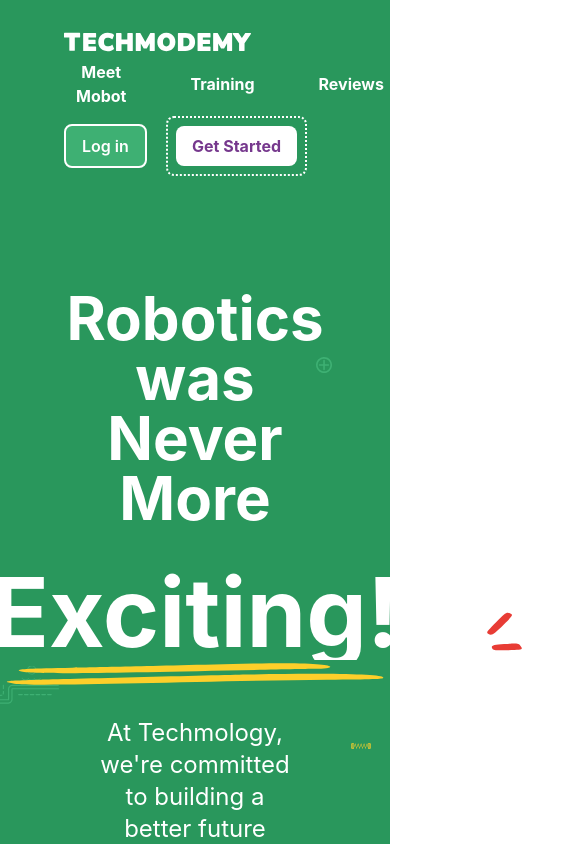
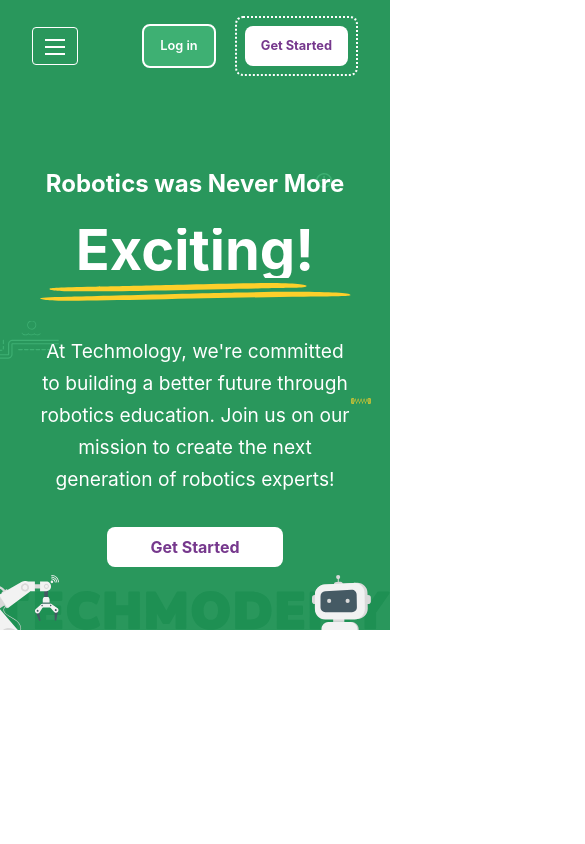
Before and after one commit to Fellah-wassim/Techmodemy-Platform, a React (Create React App) app: page / in a window 390 px wide. Shown: the top 844 px of the page, 585 px wide, since content can reach past the window. Built offline with nearby package versions, Linux system fonts and the light colour scheme.

Commit message:
fixed the responsivity for the header and the nav

```diff
--- a/src/components/Hero.js
+++ b/src/components/Hero.js
@@ -26,8 +26,8 @@
   }, []);
   return (
     <div className="bg-darkerGreen relative flex flex-col items-center justify-center text-white py-20 pb-0">
-      <div className="flex flex-col items-center gap-8 w-1/2 z-40 ">
-        <h2 className="text-6xl font-bold">Robotics was Never More</h2>
+      <div className="header-container flex flex-col items-center gap-8 w-1/2 z-40 ">
+        <h2 className="h2 text-6xl font-bold">Robotics was Never More</h2>
         <div>
           <svg
             className="absolute  dash"
@@ -55,12 +55,15 @@
             />
           </svg>
           <div className="container flex items-center justify-center text-center">
-            <h1 key={index} className="animated-text font-bold text-8xl w-full">
+            <h1
+              key={index}
+              className="h1 animated-text font-bold text-8xl w-full"
+            >
               {values[index]}!
             </h1>
           </div>
           <svg
-            className="inline-block "
+            className="inline-block w-[100%]"
             width="378"
             height="22"
             viewBox="0 0 378 22"
@@ -75,7 +78,7 @@
             />
           </svg>
         </div>
-        <p className="text-2xl">
+        <p className="description text-2xl">
           At Techmology, we're committed to building a better future through
           robotics education. Join us on our mission to create the next
           generation of robotics experts!
--- a/src/components/Navbar.js
+++ b/src/components/Navbar.js
@@ -1,14 +1,49 @@
-import React from "react";
+import React, { useState } from "react";
 import logo from "../assets/techmodemy.svg";
 
 export const Navbar = () => {
+  const [isMenuOpen, setIsMenuOpen] = useState(false);
+
+  const toggleMenu = () => {
+    setIsMenuOpen(!isMenuOpen);
+  };
   return (
-    <nav className="flex items-center justify-between flex-wrap bg-teal-500 py-8 px-16 text-base font-semibold bg-darkerGreen">
-      <a href="">
+    <nav className="nav flex items-center justify-between flex-wrap bg-teal-500 py-8 px-16 text-base font-semibold bg-darkerGreen">
       <div className="logo">
         <img src={logo} alt="logo" />
       </div>
-      </a>
+      <div className="block lg:hidden">
+        <button
+          onClick={toggleMenu}
+          className="flex items-center px-3 py-2 border rounded text-white border-white hover:text-white hover:border-white"
+        >
+          <svg
+            className="h-5 w-5 fill-current"
+            viewBox="0 0 20 20"
+            xmlns="http://www.w3.org/2000/svg"
+          >
+            <title>Menu</title>
+            {isMenuOpen ? (
+              <path
+                fillRule="evenodd"
+                clipRule="evenodd"
+                d="M3 3h14a1 1 0 0 1 0 2H3a1 1 0 0 1 0-2zm0 6h14a1 1 0 0 1 0 2H3a1 1 0 0 1 0-2zm0 6h14a1 1 0 0 1 0 2H3a1 1 0 0 1 0-2z"
+              />
+            ) : (
+              <path
+                fillRule="evenodd"
+                clipRule="evenodd"
+                d="M0 3h20v2H0V3zm0 7h20v2H0v-2zm0 7h20v2H0v-2z"
+              />
+            )}
+          </svg>
+        </button>
+      </div>
+      <div
+        className={`${
+          isMenuOpen ? "block" : "hidden"
+        } w-full lg:flex lg:items-center lg:w-auto`}
+      >
         <div className="menu flex items-center justify-center font-bold text-base">
           <ul className="flex text-white items-center justify-center gap-10">
             <li>
@@ -44,6 +79,7 @@
             </li>
           </ul>
         </div>
+      </div>
       <div className="buttons flex justify-center items-center text-teal-500 gap-[1.2rem] ">
         <div className="login-btn cursor-pointer border-2 border-white border-solid rounded-lg py-2 px-4 bg-green text-white ease-in duration-200 hover:bg-white hover:text-green">
           <p>Log in</p>
--- a/src/index.css
+++ b/src/index.css
@@ -2,6 +2,7 @@
 @tailwind components;
 @tailwind utilities;
 
+/* +++++++++++++++++++++++++++++ GENERAL ++++++++++++++++++++++++++++++++*/
 :root {
   --color-transparent: transparent;
   --color-current: currentColor;
@@ -14,6 +15,7 @@
   --color-yellow: #fdcf2a;
   --color-purple: #76388d;
 }
+
 body {
   margin: 0;
   font-family: -apple-system, BlinkMacSystemFont, "Nunito Sans", sans-serif;
@@ -21,7 +23,7 @@
   -moz-osx-font-smoothing: grayscale;
 }
 
-/* NAVBAR */
+/* +++++++++++++++++++++++++++++ NAVBAR ++++++++++++++++++++++++++++++++*/
 .menu ul li {
   border-radius: 50px;
   padding: 0.5rem 0.75rem;
@@ -41,6 +43,8 @@
 .menu ul li:hover {
   background-color: var(--color-purple);
 }
+
+/* +++++++++++++++++++++++++++++ HERO ++++++++++++++++++++++++++++++++*/
 .dash {
   right: 50%;
   transform: translate(50%, 0);
@@ -75,3 +79,64 @@
     transform: translateY(0%);
   }
 }
+
+/* +++++++++++++++++++++++++++++ QUERIES ++++++++++++++++++++++++++++++++*/
+@media only screen and (max-width: 1370px) {
+  /* +++++++++++++++++++++++++++++ NAVBAR ++++++++++++++++++++++++++++++++*/
+  .menu ul {
+    gap: 0;
+  }
+}
+
+@media only screen and (max-width: 1095px) {
+  /* +++++++++++++++++++++++++++++ NAVBAR ++++++++++++++++++++++++++++++++*/
+  .nav {
+    padding: 2rem 2rem;
+  }
+}
+
+@media only screen and (max-width: 1024px) {
+  /* +++++++++++++++++++++++++++++ NAVBAR ++++++++++++++++++++++++++++++++*/
+  .nav {
+    padding: 2rem 4rem;
+    gap: 2rem;
+  }
+  .logo {
+    visibility: hidden;
+    display: none;
+  }
+  .menu ul {
+    flex-direction: column;
+    gap: 0.4rem;
+  }
+}
+
+@media only screen and (max-width: 700px) {
+  .nav {
+    padding: 1rem 2rem;
+    gap: 2rem;
+  }
+  .buttons p {
+    font-size: 0.8rem;
+  }
+
+  .container {
+    height: 50px;
+    width: 100%;
+  }
+  .header-container {
+    width: 80%;
+  }
+  .dash {
+    display: none;
+  }
+  .h1 {
+    font-size: 3.5rem;
+  }
+  .h2 {
+    font-size: 1.5rem;
+  }
+  .description {
+    font-size: 1.2rem;
+  }
+}
```
Lines whose indentation alone changed are shown as unchanged.
